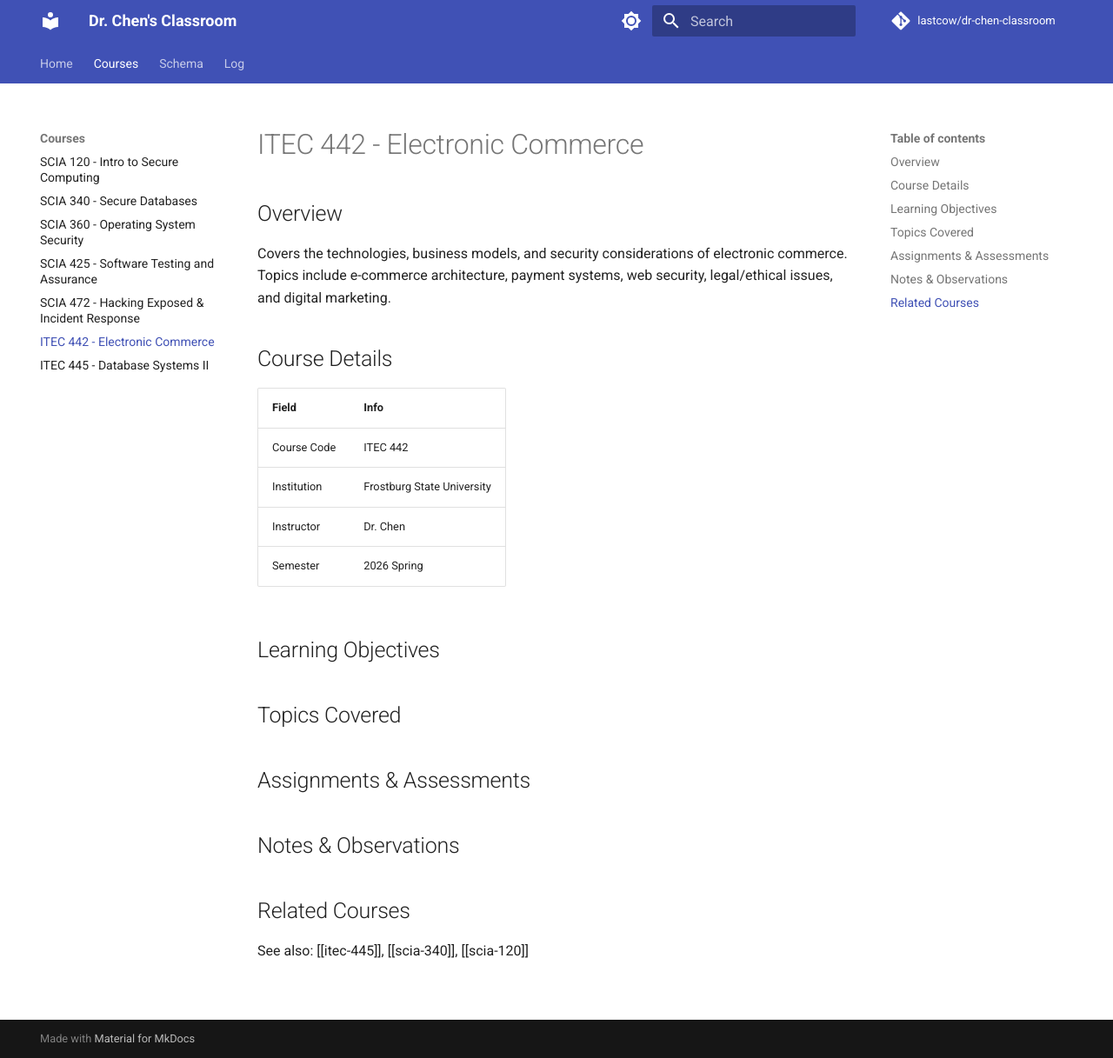
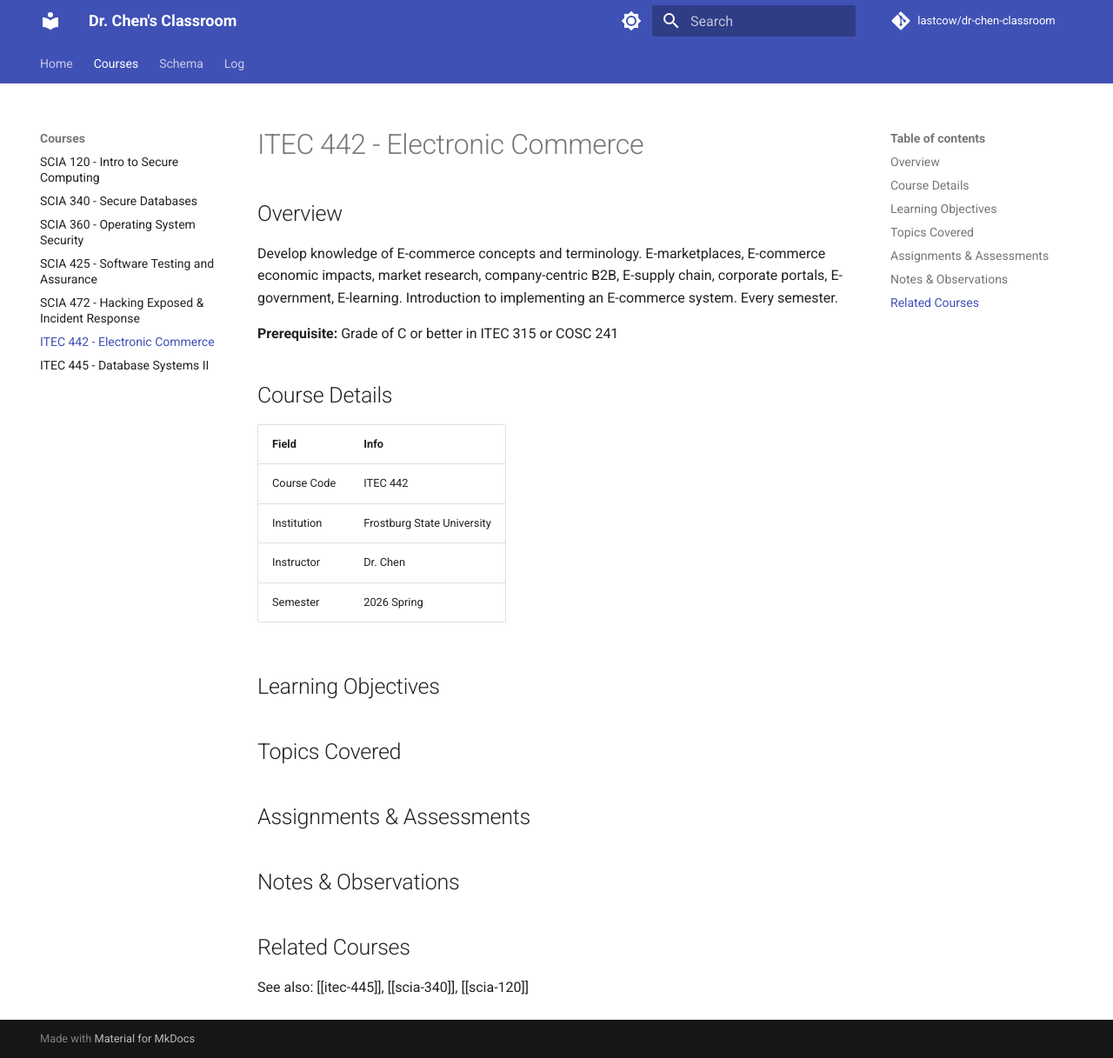
Before and after one commit to lastcow/dr-chen-classroom, an MkDocs documentation site: the page built from docs/entities/itec-442.md, in a window 1280 px wide and 1217 px high. Shown: the whole window at 87% size. Built offline with MkDocs 1.6.1 and Material for MkDocs 9.7.7, drawn with Linux system fonts in a browser that asks for light colours; comment, search, counter and statistics services are not loaded.

Commit message:
ITEC 442: add official course description

```diff
--- a/docs/entities/itec-442.md
+++ b/docs/entities/itec-442.md
@@ -11,7 +11,9 @@ sources: []
 
 ## Overview
 
-Covers the technologies, business models, and security considerations of electronic commerce. Topics include e-commerce architecture, payment systems, web security, legal/ethical issues, and digital marketing.
+Develop knowledge of E-commerce concepts and terminology. E-marketplaces, E-commerce economic impacts, market research, company-centric B2B, E-supply chain, corporate portals, E-government, E-learning. Introduction to implementing an E-commerce system. Every semester.
+
+**Prerequisite:** Grade of C or better in ITEC 315 or COSC 241
 
 ## Course Details
 
```
